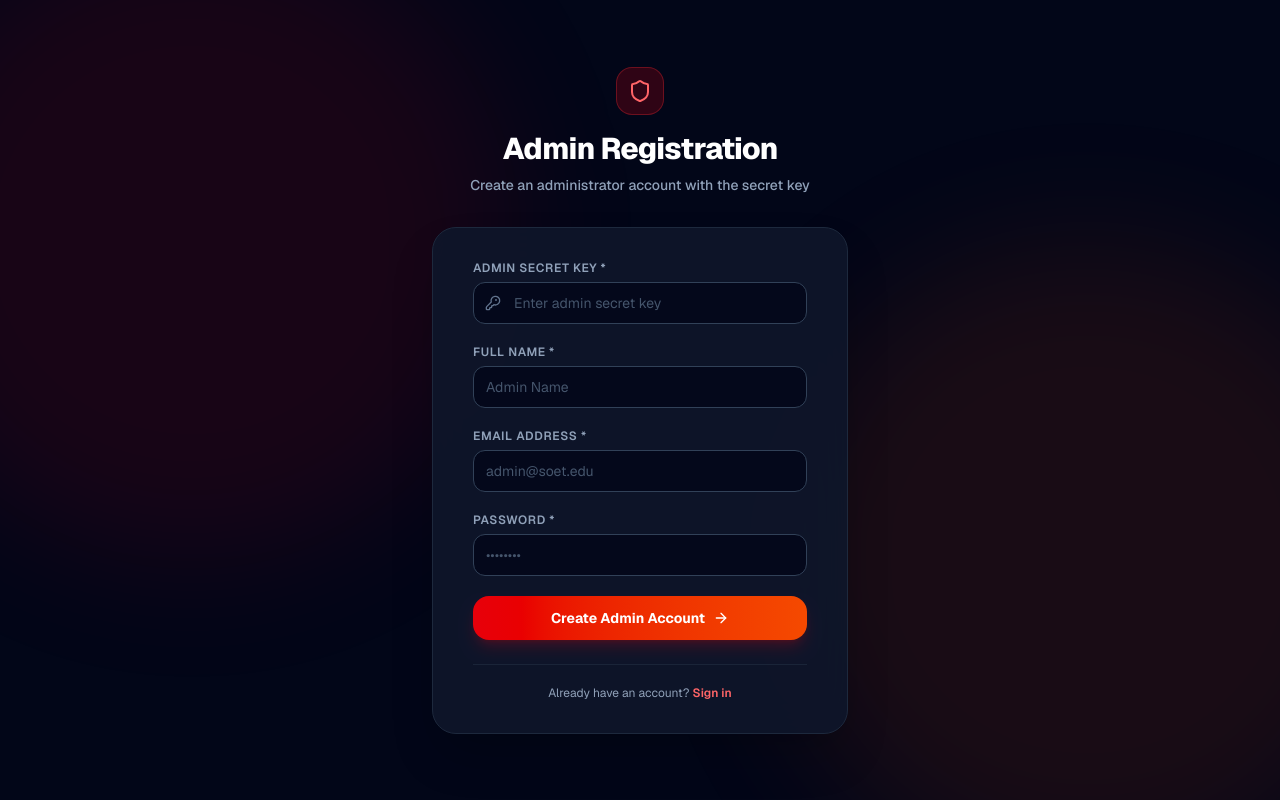
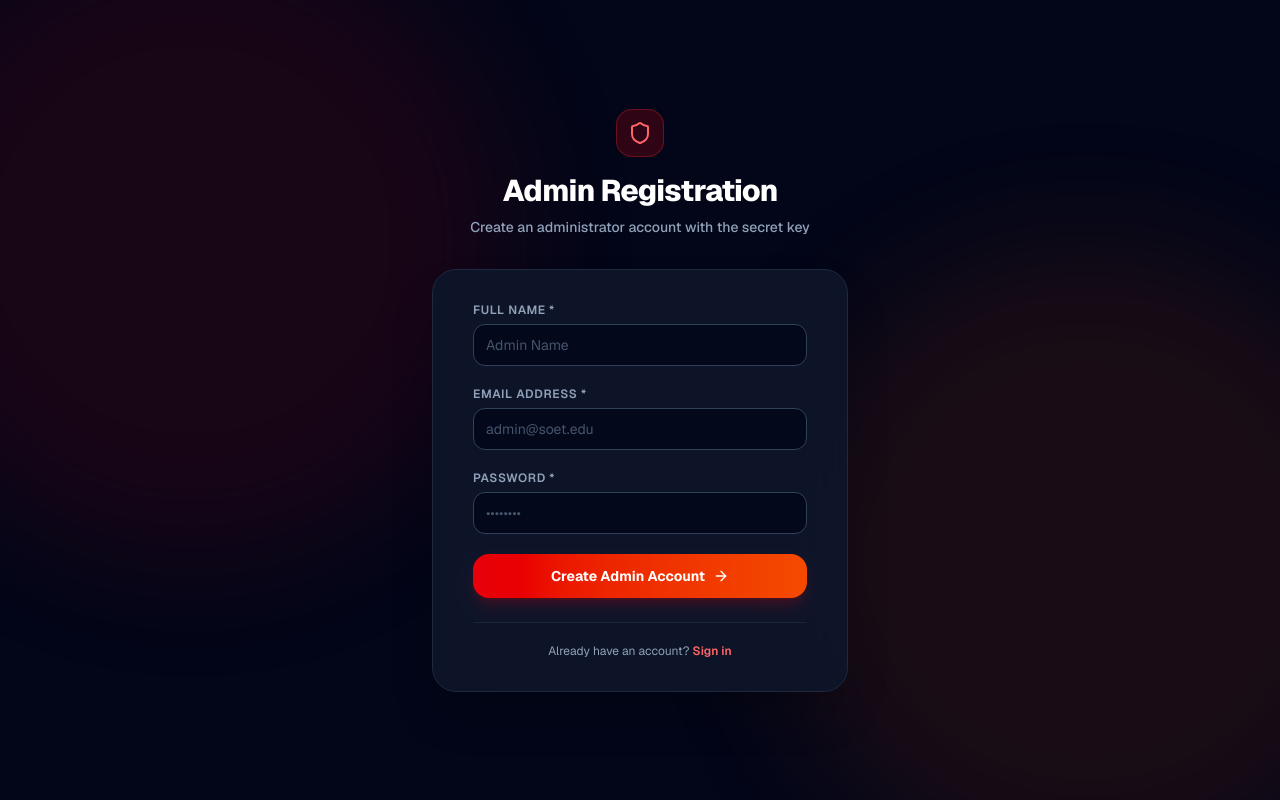
Before and after one commit to rushi9423/SoETAlumniPortal, a Next.js app: page /register/admin in a window 1280 px wide. Built offline with nearby package versions, Linux system fonts and the light colour scheme; no server answers.

Commit message:
fix: disable admin secret key for trial phase

```diff
--- a/app/register/admin/page.tsx
+++ b/app/register/admin/page.tsx
@@ -4,10 +4,7 @@ import React, { useState } from 'react';
 import Link from 'next/link';
 import { useRouter } from 'next/navigation';
 import { authService } from '@/lib/services/authService';
-import { Shield, AlertCircle, ArrowRight, CheckCircle2, KeyRound } from 'lucide-react';
-
-// Secret admin registration key — change this to your own secret
-const ADMIN_SECRET_KEY = 'SOET-ADMIN-2026';
+import { Shield, AlertCircle, ArrowRight, CheckCircle2 } from 'lucide-react';
 
 export default function AdminRegisterPage() {
   const router = useRouter();
@@ -15,7 +12,6 @@ export default function AdminRegisterPage() {
     fullName: '',
     email: '',
     password: '',
-    adminKey: '',
   });
 
   const [loading, setLoading] = useState(false);
@@ -27,12 +23,6 @@ export default function AdminRegisterPage() {
     setError(null);
     setLoading(true);
 
-    // Verify admin secret key
-    if (formData.adminKey !== ADMIN_SECRET_KEY) {
-      setError('Invalid admin registration key. Contact project administration.');
-      setLoading(false);
-      return;
-    }
 
     try {
       await authService.registerAdmin({
@@ -87,23 +77,6 @@ export default function AdminRegisterPage() {
                 </div>
               )}
 
-              {/* Admin Secret Key */}
-              <div>
-                <label className="block text-xs font-semibold text-slate-400 uppercase tracking-wider mb-1.5">
-                  Admin Secret Key *
-                </label>
-                <div className="relative">
-                  <KeyRound className="absolute left-3 top-1/2 -translate-y-1/2 w-4 h-4 text-slate-500" />
-                  <input
-                    type="password"
-                    required
-                    value={formData.adminKey}
-                    onChange={(e) => setFormData({ ...formData, adminKey: e.target.value })}
-                    className="w-full pl-10 pr-3 py-2.5 bg-slate-950/80 border border-slate-700 rounded-xl text-sm text-white placeholder:text-slate-600 focus:ring-2 focus:ring-red-500/40 focus:border-red-500/50 transition"
-                    placeholder="Enter admin secret key"
-                  />
-                </div>
-              </div>
 
               {/* Full Name */}
               <div>
```
